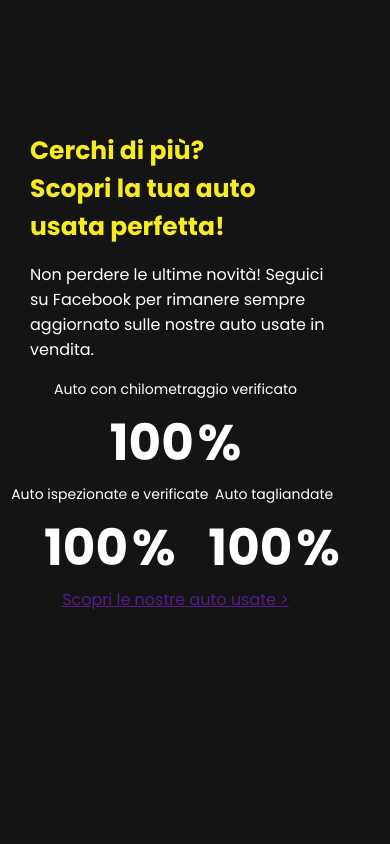
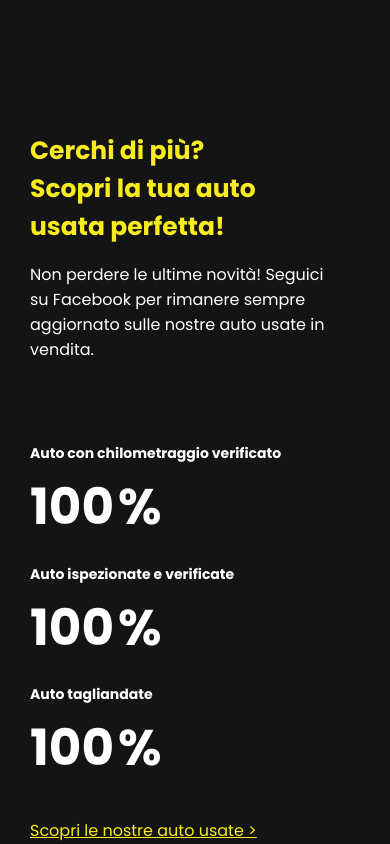
Before and after one commit to michelepatella/mmeletricarservice.it, a React (Create React App) app: page / in a window 390 px wide. Shown: the part 5980-6824 px from the top of the page. Built offline with nearby package versions, Linux system fonts and the light colour scheme.

Commit message:
auto usate section almost completed

```diff
--- a/src/css/App.css
+++ b/src/css/App.css
@@ -173,9 +173,10 @@ html, body {
   --contact_buttons_margin_top: 200px;
 
   /**auto usate**/
-  --margin_top_statistic_division: 100px;
+  --margin_top_statistic_division: 80px;
   --percentage_font_size_big: 90px;
   --percentage_font_size_medium_portrait: 70px;
   --percentage_font_size_medium_landscape: 80px;
   --percentage_font_size_small: 50px;
+  --facebook_link_margin_top: 30px;
 }
--- a/src/css/servizi/auto usate/AutoUsate.css
+++ b/src/css/servizi/auto usate/AutoUsate.css
@@ -1,7 +1,6 @@
 .auto-usate-container {
     width: 90%;
-    height: 100vh;
-    text-align: center;
+    text-align: left;
     position: relative;
     top: 0;
     background-color: var(--background_color);
@@ -55,22 +54,24 @@
 
     .custom-statistic-grid {
         display: grid;
-        grid-template-columns: auto auto auto;
+        grid-template-rows: auto auto auto;
         align-items: start;
         justify-content: start;
         text-align: left;
-        gap: 2rem;
+        gap: 1rem;
         margin-left: var(--cns_h2_p_margin_left_big);
         margin-top: var(--margin_top_statistic_division);
+        margin-bottom: var(--facebook_link_margin_top);
     }
 
     .facebook-link {
         color: var(--accent_color);
         font-family: Poppins;
         text-align: left;
-        margin-left: var(--cns_h2_p_margin_left_big);
         font-size: var(--p_size_big);
         margin-bottom: 0;
+        margin-left: var(--cns_h2_p_margin_left_big);
+        padding: 0;
     }
 }
 
@@ -102,6 +103,17 @@
         gap: 2rem;
         margin-left: var(--cns_h2_p_margin_left_medium_portrait);
         margin-top: var(--margin_top_statistic_division);
+        margin-bottom: var(--facebook_link_margin_top);
+    }
+
+    .facebook-link {
+        color: var(--accent_color);
+        font-family: Poppins;
+        text-align: left;
+        font-size: var(--p_size_medium);
+        margin-bottom: 0;
+        margin-left: var(--cns_h2_p_margin_left_medium_portrait);
+        padding: 0;
     }
 
 }
@@ -134,6 +146,17 @@
         gap: 2rem;
         margin-left: var(--cns_h2_p_margin_left_medium_landscape);
         margin-top: var(--margin_top_statistic_division);
+        margin-bottom: var(--facebook_link_margin_top);
+    }
+
+    .facebook-link {
+        color: var(--accent_color);
+        font-family: Poppins;
+        text-align: left;
+        font-size: var(--p_size_medium);
+        margin-bottom: 0;
+        margin-left: var(--cns_h2_p_margin_left_medium_landscape);
+        padding: 0;
     }
 }
 
@@ -157,6 +180,29 @@
         color: white;
         margin-left: var(--cns_p_margin_left_small_portrait);
     }
+
+    .custom-statistic-grid {
+        display: grid;
+        grid-template-rows: auto auto auto;
+        align-items: start;
+        justify-content: start;
+        text-align: left;
+        gap: 1rem;
+        margin-left: var(--cns_h2_p_margin_left_small_portrait);
+        margin-top: var(--margin_top_statistic_division);
+        margin-bottom: var(--facebook_link_margin_top);
+    }
+
+    .facebook-link {
+        color: var(--accent_color);
+        font-family: Poppins;
+        text-align: left;
+        font-size: var(--p_size_small);
+        margin-bottom: 0;
+        margin-left: var(--cns_h2_p_margin_left_small_portrait);
+        padding: 0;
+    }
+
 }
 
 /* Small screen landscape*/
@@ -180,4 +226,26 @@
         margin-left: var(--cns_h2_p_margin_left_small_landscape);
     }
 
+    .custom-statistic-grid {
+        display: grid;
+        grid-template-rows: auto auto auto;
+        align-items: start;
+        justify-content: start;
+        text-align: left;
+        gap: 1rem;
+        margin-left: var(--cns_h2_p_margin_left_small_landscape);
+        margin-top: var(--margin_top_statistic_division);
+        margin-bottom: var(--facebook_link_margin_top);
+    }
+
+    .facebook-link {
+        color: var(--accent_color);
+        font-family: Poppins;
+        text-align: left;
+        font-size: var(--p_size_small);
+        margin-bottom: 0px;
+        margin-left: var(--cns_h2_p_margin_left_small_landscape);
+        padding: 0;
+    }
+
 }
--- a/src/js/servizi/auto usate/CardAutoUsate.js
+++ b/src/js/servizi/auto usate/CardAutoUsate.js
@@ -1,7 +1,8 @@
 import {Col, Statistic} from "antd";
-import React from "react";
+import React, {useState} from "react";
 import '../../../css/servizi/auto usate/CardAutoUsate.css';
 import CountUp from 'react-countup';
+import {useInView} from 'react-intersection-observer';
 
 /**
  * This component represents the informative card of auto usate section
@@ -10,13 +11,33 @@ import CountUp from 'react-countup';
  * @constructor
  */
 function CardAutoUsate({ description }) {
+    const [hasStarted, setHasStarted] = useState(false);
 
-    const formatter = (value) => <CountUp end={value}/>;
+    const { ref, inView } = useInView({
+        triggerOnce: true,
+        threshold: 0.5,
+    });
+
+
+    React.useEffect(() => {
+        if (inView && !hasStarted) {
+            setHasStarted(true);
+        }
+    }, [inView, hasStarted]);
+
+    const formatter = (value) => hasStarted ? <CountUp end={value} /> : <span>0</span>;
 
     return (
         <div>
-            <Col className="statistic-division">
-                <Statistic title={description} value={100} suffix="%" className="custom-statistic" formatter={formatter}/>
+            <Col className="statistic-division" ref={ref}>
+                <Statistic
+                    title={description}
+                    style={{fontWeight: "bold"}}
+                    value={hasStarted ? 100 : 0}
+                    suffix="%"
+                    className="custom-statistic"
+                    formatter={formatter}
+                />
             </Col>
         </div>
     );
```
